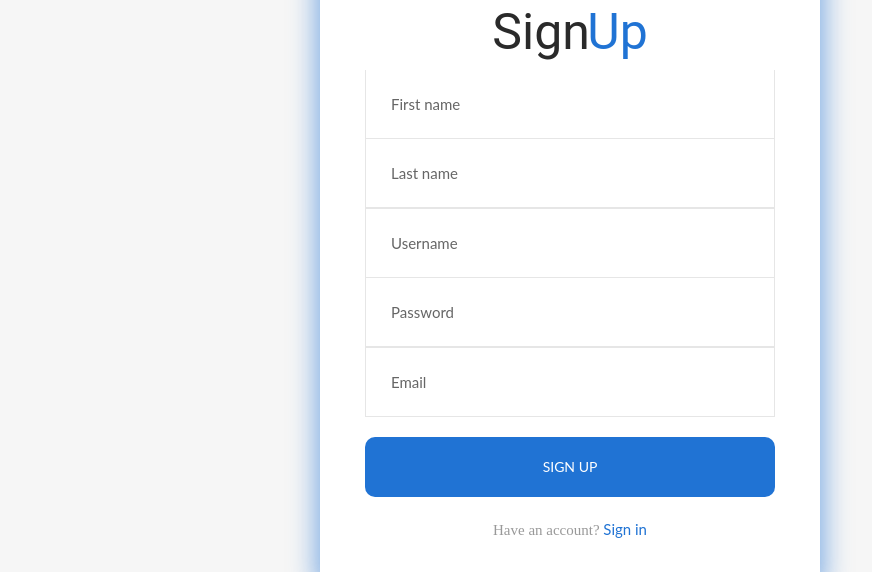
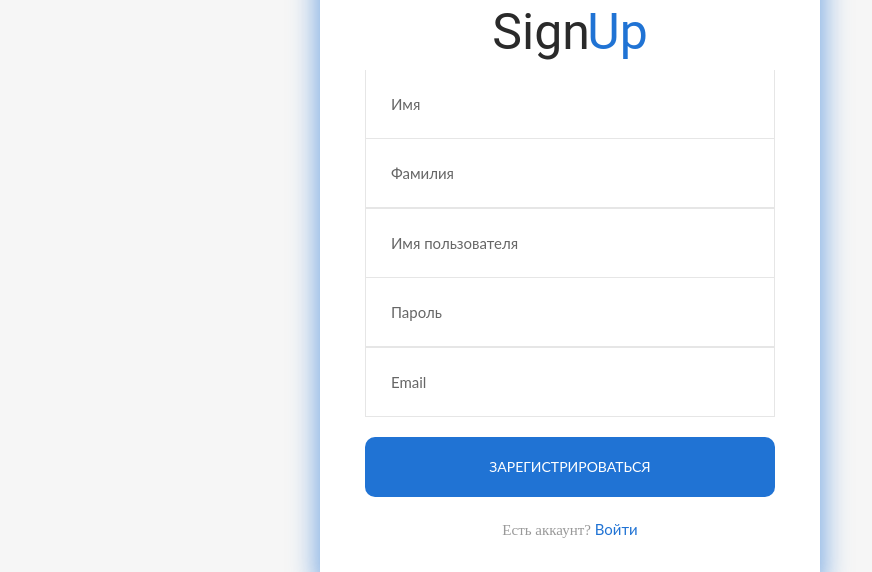
Before and after one commit to mortilele/alikexpress, an Angular app in the folder aliexpress/: page /register in a window 1280 px wide. Shown: the part 228-800 px from the top of the page, without its empty margins (70-942 px from the left). Built offline with nearby package versions, Linux system fonts and the light colour scheme; no server answers.

Commit message:
zangar update

```diff
--- a/aliexpress/src/app/account-page/account-page.component.html
+++ b/aliexpress/src/app/account-page/account-page.component.html
@@ -21,12 +21,12 @@
                   <span class="focus-input100-2"></span>
                 </div>
                 <div class="wrap-input100 validate-input" data-validate = "Valid email is required: ex@abc.xyz">
-                  <input class="input100" type="text" name="email" placeholder="Phone Number">
+                  <input class="input100" type="text" name="email" placeholder="Номер телефона">
                   <span class="focus-input100-1"></span>
                   <span class="focus-input100-2"></span>
                 </div>
                 <div class="wrap-input100 validate-input" data-validate = "Valid email is required: ex@abc.xyz">
-                  <input class="input100" type="text" name="email" placeholder="Address">
+                  <input class="input100" type="text" name="email" placeholder="Адрес">
                   <span class="focus-input100-1"></span>
                   <span class="focus-input100-2"></span>
                 </div>
@@ -35,7 +35,7 @@
           </div>
           <nav class="side-menu">
             <ul class="nav">
-              <li class="active"><a href="#"><span class="fa fa-shopping-cart"></span>Cart</a></li>
+              <li class="active"><a href="#"><span class="fa fa-shopping-cart"></span>Корзина</a></li>
             </ul>
           </nav>
         </div>
@@ -48,14 +48,14 @@
           <div class="content-utilities">
             <div class="page-nav">
               <div class="buy-btn">
-                <button class="btn btn-success">Buy</button>
+                <button class="btn btn-success">Купить</button>
               </div>
             </div>
             <div class="actions">
               <div class="btn-group">
                 <ul class="dropdown-menu">
-                  <li><a href="#">Newest first</a></li>
-                  <li><a href="#">Oldest first</a></li>
+                  <li><a href="#">Сначала новые</a></li>
+                  <li><a href="#">Сначала старые</a></li>
                 </ul>
               </div>
               <div class="refresh-trash">
@@ -71,9 +71,9 @@
                 <thead>
                 <tr>
                   <th class="type"></th>
-                  <th class="product-name">Name</th>
-                  <th class="date">Price</th>
-                  <th class="size">Amount</th>
+                  <th class="product-name">Имя</th>
+                  <th class="date">Цена</th>
+                  <th class="size">Количество</th>
                 </tr>
                 </thead>
               </table>
--- a/aliexpress/src/app/login/login.component.html
+++ b/aliexpress/src/app/login/login.component.html
@@ -12,29 +12,29 @@
         </span>
         </div>
         <div class="wrap-input100 validate-input" data-validate = "Valid email is required: ex@abc.xyz">
-          <input class="input100" type="text" [(ngModel)]="username" placeholder="Username">
+          <input class="input100" type="text" [(ngModel)]="username" placeholder="Имя пользователя">
           <span class="focus-input100-1"></span>
           <span class="focus-input100-2"></span>
         </div>
 
         <div class="wrap-input100 rs1 validate-input" data-validate="Password is required">
-          <input class="input100" type="password" [(ngModel)]="password" name="pass" placeholder="Password">
+          <input class="input100" type="password" [(ngModel)]="password" name="pass" placeholder="Пароль">
           <span class="focus-input100-1"></span>
           <span class="focus-input100-2"></span>
         </div>
 
         <div class="container_login_btn ">
           <button (click)="loginUser()" class="login_form_btn">
-            Sign in
+            Войти
           </button>
         </div>
         <div class="text-center">
 						<span class="txt1">
-							Don't have account?
+							Нет аккаунта?
 						</span>
 
           <a routerLink="/register" routerlinkactive="active" class="txt2 hov1">
-            Register
+            Зарегистрироваться
           </a>
         </div>
       </div>
--- a/aliexpress/src/app/new-products/new-products.component.html
+++ b/aliexpress/src/app/new-products/new-products.component.html
@@ -3,8 +3,8 @@
     <div class="row justify-content-center">
       <div class="col-lg-12">
         <div class="main_title">
-          <h2><span>new products</span></h2>
-          <p>Bring called seed first of third give itself now ment</p>
+          <h2><span>Новые продукты</span></h2>
+          <p>Все самое лучшее у нас Alikexpress</p>
         </div>
       </div>
     </div>
@@ -18,7 +18,7 @@
             <img [routerLink]="['store/products', newProducts[0].id]" class="img-fluid" src="{{newProducts[0].image}}" alt="" />
           </div>
           <h4>{{newProducts[0].price}}тг</h4>
-          <a href="#" class="main_btn btn-blue">Add to cart</a>
+          <a href="#" class="main_btn btn-blue">Добавить в корзину</a>
         </div>
       </div>
 
--- a/aliexpress/src/app/register/register.component.html
+++ b/aliexpress/src/app/register/register.component.html
@@ -12,25 +12,25 @@
         </span>
         </div>
         <div class="wrap-input100 rs1 validate-input" data-validate="First name is required">
-          <input class="input100" type="text" [(ngModel)]="firstname" placeholder="First name">
+          <input class="input100" type="text" [(ngModel)]="firstname" placeholder="Имя">
           <span class="focus-input100-1"></span>
           <span class="focus-input100-2"></span>
         </div>
 
         <div class="wrap-input100 rs1 validate-input" data-validate="Last name is required">
-          <input class="input100" type="text" [(ngModel)]="lastname"  placeholder="Last name">
+          <input class="input100" type="text" [(ngModel)]="lastname"  placeholder="Фамилия">
           <span class="focus-input100-1"></span>
           <span class="focus-input100-2"></span>
         </div>
 
         <div class="wrap-input100 validate-input" data-validate = "Valid email is required: ex@abc.xyz">
-          <input class="input100" type="text" [(ngModel)]="username" placeholder="Username">
+          <input class="input100" type="text" [(ngModel)]="username" placeholder="Имя пользователя">
           <span class="focus-input100-1"></span>
           <span class="focus-input100-2"></span>
         </div>
 
         <div class="wrap-input100 rs1 validate-input" data-validate="Password is required">
-          <input class="input100" type="password" [(ngModel)]="password"  placeholder="Password">
+          <input class="input100" type="password" [(ngModel)]="password"  placeholder="Пароль">
           <span class="focus-input100-1"></span>
           <span class="focus-input100-2"></span>
         </div>
@@ -43,17 +43,17 @@
 
         <div class="container_login_btn ">
           <button (click)="registerUser()" class="login_form_btn">
-            Sign up
+            Зарегистрироваться
           </button>
         </div>
 
         <div class="text-center">
 						<span class="txt1">
-							Have an account?
+							Есть аккаунт?
 						</span>
 
           <a routerLink="/login" routerlinkactive="active" class="txt2 hov1">
-            Sign in
+            Войти
           </a>
         </div>
       </div>
--- a/aliexpress/src/app/top-products/top-products.component.html
+++ b/aliexpress/src/app/top-products/top-products.component.html
@@ -3,8 +3,8 @@
     <div class="row justify-content-center">
       <div class="col-lg-12">
         <div class="main_title">
-          <h2><span>Inspired products</span></h2>
-          <p>Bring called seed first of third give itself now ment</p>
+          <h2><span>Горячие</span></h2>
+          <p>Самое лучшее у нас Alikexpress</p>
         </div>
       </div>
     </div>
```
